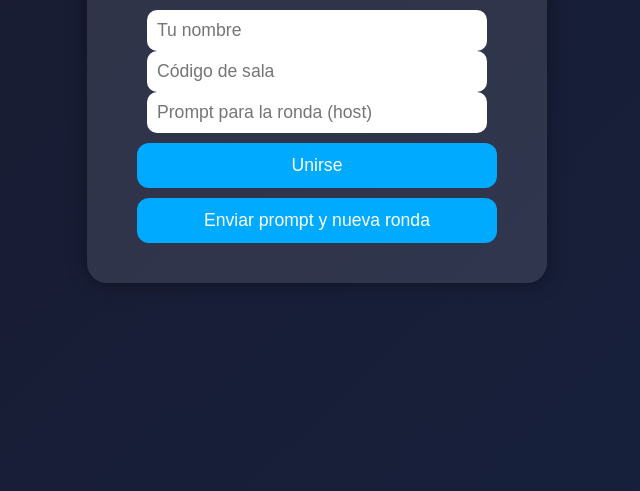
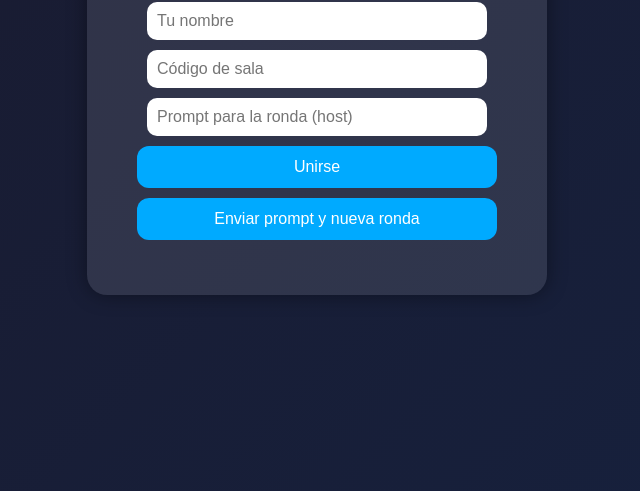
Before and after one commit to samuelggexe1-star/impostor-game-web, a plain HTML site: page index.html in a window 1280 px wide. Shown: the part 309-800 px from the top of the page, without its empty margins (323-963 px from the left). Drawn offline with nearby package versions, Linux system fonts and the light colour scheme.

Commit message:
Update style.css

```diff
--- a/style.css
+++ b/style.css
@@ -1,13 +1,12 @@
 body {
   margin: 0;
-  padding: 0;
   font-family: "Poppins", sans-serif;
   background: linear-gradient(135deg, #1a1a2e, #16213e);
   color: white;
-  height: 100vh;
   display: flex;
   justify-content: center;
   align-items: center;
+  height: 100vh;
 }
 
 #container {
@@ -23,36 +22,38 @@ body {
 input {
   width: 80%;
   padding: 10px;
+  margin: 5px;
   border-radius: 10px;
   border: none;
-  font-size: 1.1em;
+  font-size: 1em;
 }
 
 button {
-  display: block;
   width: 90%;
-  margin: 10px auto;
   padding: 12px;
-  font-size: 1.1em;
+  margin: 5px auto;
+  font-size: 1em;
   border: none;
   border-radius: 12px;
   background-color: #00aaff;
   color: white;
-  transition: 0.2s;
+  cursor: pointer;
 }
 
 button:hover {
   background-color: #0088cc;
 }
 
-.oculto {
-  display: none;
-}
+.oculto { display: none; }
 
 #palabra {
   margin: 20px 0;
-  font-size: 1.8em;
+  font-size: 1.5em;
   background: rgba(0,0,0,0.3);
   padding: 10px;
   border-radius: 12px;
 }
+
+#jugadores {
+  margin-top: 20px;
+}
```
